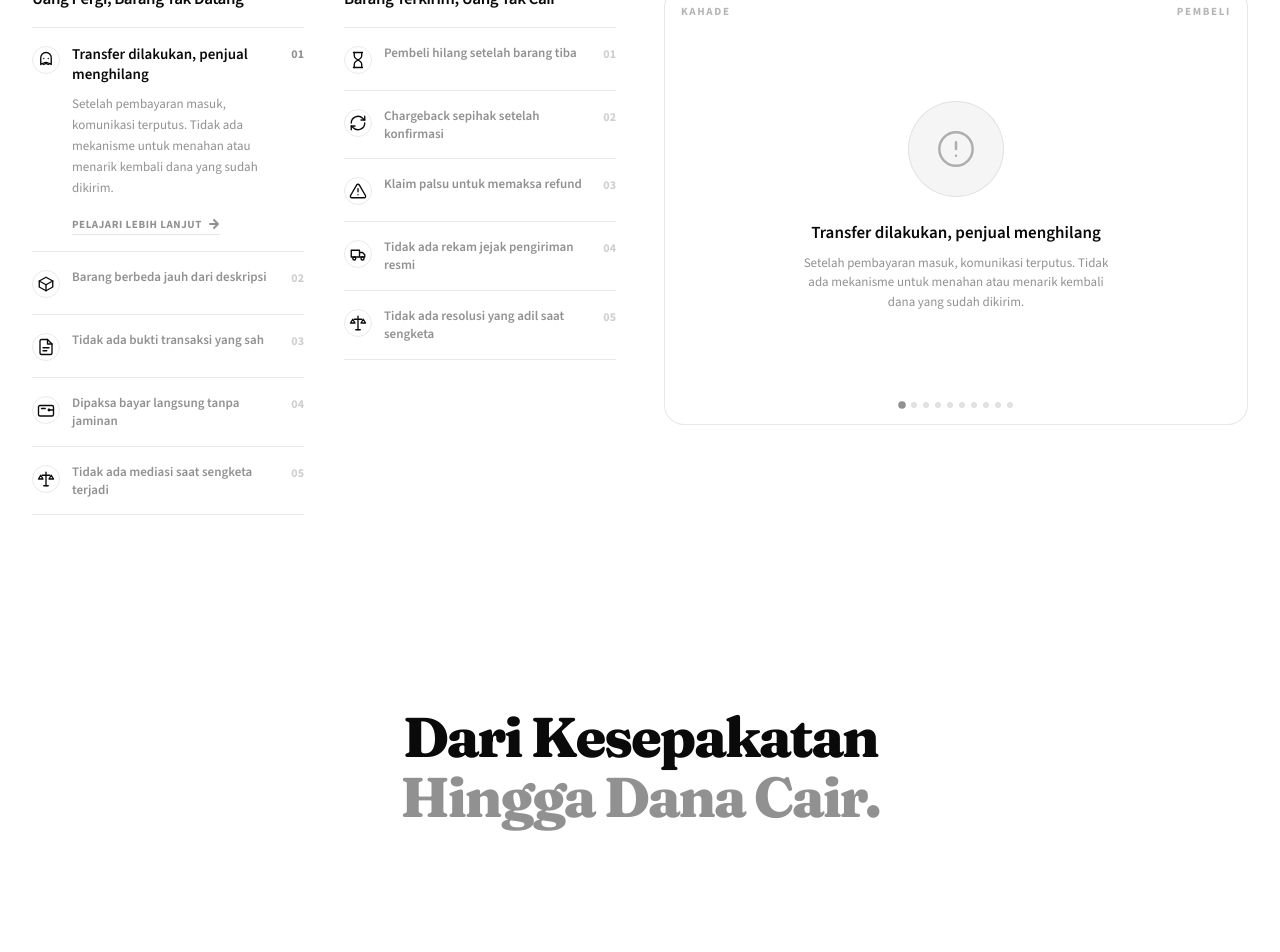
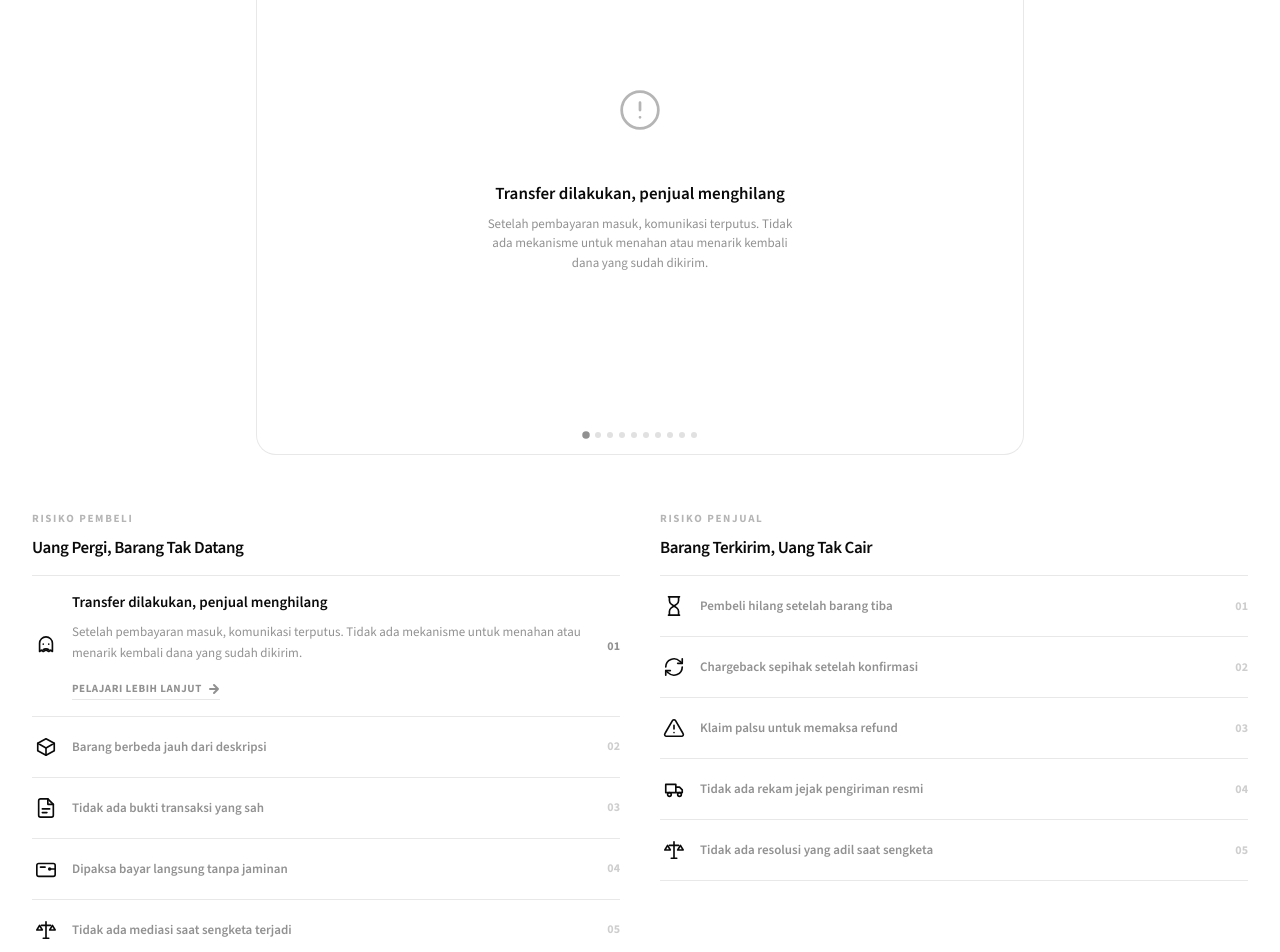
Before and after one commit to kahade-id/landing, a Next.js app: page / in a window 1280 px wide. Shown: the part 1260-2212 px from the top of the page. Built offline with nearby package versions, Linux system fonts and the light colour scheme.

Commit message:
Adjust hero, problem, and FAQ section content/layout

```diff
--- a/src/components/sections/FAQSection.tsx
+++ b/src/components/sections/FAQSection.tsx
@@ -98,7 +98,6 @@ export default function FAQSection() {
         {/* Header */}
         <div className="section-header mb-10">
           <div className={`${inView ? "anim-fade-up in-view" : ""}`}>
-            <p className="section-eyebrow">FAQ</p>
             <h2 className="section-title">
               Pertanyaan{" "}
               <span className="section-title-muted">yang Sering Ditanyakan</span>
--- a/src/components/sections/HeroSection.tsx
+++ b/src/components/sections/HeroSection.tsx
@@ -227,7 +227,7 @@ export default function HeroSection() {
 
             {/* H1 */}
             <div className={`anim-fade-up delay-2 ${inViewClass}`}>
-              <h1 className="text-4xl sm:text-5xl lg:text-[56px] font-extrabold tracking-tight leading-[1.06]">
+              <h1 className="text-[32px] sm:text-5xl lg:text-[56px] font-extrabold tracking-tight leading-[1.06]">
                 <span className="block">Kurangi Penipuan.</span>
                 <span className="block">
                   Tambah Kepercayaan.
@@ -290,7 +290,7 @@ export default function HeroSection() {
                 className={`anim-fade-up ${inViewClass} opacity-60 hover:opacity-100 transition-opacity`}
                 style={{ animationDelay: `${0.8 + i * 0.08}s` }}
               >
-                <img src={logo.src} alt={logo.alt} className="h-8 lg:h-10 w-auto" loading="lazy" />
+                <img src={logo.src} alt={logo.alt} className="h-8 lg:h-10 w-auto grayscale" loading="lazy" />
               </div>
             ))}
           </div>
@@ -300,7 +300,7 @@ export default function HeroSection() {
             <div className="marquee-track">
               {[...RegLogos, ...RegLogos].map((logo, i) => (
                 <div key={`${logo.src}-${i}`} className="flex-shrink-0 px-6 opacity-50">
-                  <img src={logo.src} alt={logo.alt} className="h-8 w-auto" loading="lazy" />
+                  <img src={logo.src} alt={logo.alt} className="h-8 w-auto grayscale" loading="lazy" />
                 </div>
               ))}
             </div>
--- a/src/components/sections/ProblemSection.tsx
+++ b/src/components/sections/ProblemSection.tsx
@@ -29,7 +29,7 @@ function ProblemIcon({ type }: { type: string }) {
   switch (type) {
     case "ghost":
       return (
-        <svg width="18" height="18" viewBox="0 0 24 24" fill="none" stroke="currentColor" strokeWidth="1.8" strokeLinecap="round" strokeLinejoin="round">
+        <svg width="22" height="22" viewBox="0 0 24 24" fill="none" stroke="currentColor" strokeWidth="1.8" strokeLinecap="round" strokeLinejoin="round">
           <path d="M9 10h.01M15 10h.01" />
           <path d="M9 16c1-.8 2-.8 3-.8s2 0 3 .8" />
           <path d="M5 18V9a7 7 0 1 1 14 0v9l-2-1.5L15 18l-3-1.5L9 18l-2-1.5z" />
@@ -37,7 +37,7 @@ function ProblemIcon({ type }: { type: string }) {
       );
     case "box":
       return (
-        <svg width="18" height="18" viewBox="0 0 24 24" fill="none" stroke="currentColor" strokeWidth="1.8" strokeLinecap="round" strokeLinejoin="round">
+        <svg width="22" height="22" viewBox="0 0 24 24" fill="none" stroke="currentColor" strokeWidth="1.8" strokeLinecap="round" strokeLinejoin="round">
           <path d="M21 8l-9-5-9 5 9 5 9-5z" />
           <path d="M3 8v8l9 5 9-5V8" />
           <path d="M12 13v8" />
@@ -45,7 +45,7 @@ function ProblemIcon({ type }: { type: string }) {
       );
     case "file":
       return (
-        <svg width="18" height="18" viewBox="0 0 24 24" fill="none" stroke="currentColor" strokeWidth="1.8" strokeLinecap="round" strokeLinejoin="round">
+        <svg width="22" height="22" viewBox="0 0 24 24" fill="none" stroke="currentColor" strokeWidth="1.8" strokeLinecap="round" strokeLinejoin="round">
           <path d="M14 2H6a2 2 0 0 0-2 2v16a2 2 0 0 0 2 2h12a2 2 0 0 0 2-2V8z" />
           <path d="M14 2v6h6" />
           <path d="M8 13h8M8 17h5" />
@@ -53,7 +53,7 @@ function ProblemIcon({ type }: { type: string }) {
       );
     case "wallet":
       return (
-        <svg width="18" height="18" viewBox="0 0 24 24" fill="none" stroke="currentColor" strokeWidth="1.8" strokeLinecap="round" strokeLinejoin="round">
+        <svg width="22" height="22" viewBox="0 0 24 24" fill="none" stroke="currentColor" strokeWidth="1.8" strokeLinecap="round" strokeLinejoin="round">
           <rect x="2" y="6" width="20" height="14" rx="2" />
           <path d="M16 12h6" />
           <circle cx="16" cy="12" r="1" />
@@ -62,7 +62,7 @@ function ProblemIcon({ type }: { type: string }) {
       );
     case "scale":
       return (
-        <svg width="18" height="18" viewBox="0 0 24 24" fill="none" stroke="currentColor" strokeWidth="1.8" strokeLinecap="round" strokeLinejoin="round">
+        <svg width="22" height="22" viewBox="0 0 24 24" fill="none" stroke="currentColor" strokeWidth="1.8" strokeLinecap="round" strokeLinejoin="round">
           <path d="M12 3v18M7 7h10" />
           <path d="M5 7l-3 5h6L5 7zM19 7l-3 5h6l-3-5z" />
           <path d="M9 21h6" />
@@ -70,7 +70,7 @@ function ProblemIcon({ type }: { type: string }) {
       );
     case "hourglass":
       return (
-        <svg width="18" height="18" viewBox="0 0 24 24" fill="none" stroke="currentColor" strokeWidth="1.8" strokeLinecap="round" strokeLinejoin="round">
+        <svg width="22" height="22" viewBox="0 0 24 24" fill="none" stroke="currentColor" strokeWidth="1.8" strokeLinecap="round" strokeLinejoin="round">
           <path d="M6 2h12M6 22h12" />
           <path d="M7 2v4a5 5 0 0 0 2 4l3 2 3-2a5 5 0 0 0 2-4V2" />
           <path d="M7 22v-4a5 5 0 0 1 2-4l3-2 3 2a5 5 0 0 1 2 4v4" />
@@ -78,7 +78,7 @@ function ProblemIcon({ type }: { type: string }) {
       );
     case "refresh":
       return (
-        <svg width="18" height="18" viewBox="0 0 24 24" fill="none" stroke="currentColor" strokeWidth="1.8" strokeLinecap="round" strokeLinejoin="round">
+        <svg width="22" height="22" viewBox="0 0 24 24" fill="none" stroke="currentColor" strokeWidth="1.8" strokeLinecap="round" strokeLinejoin="round">
           <path d="M3 12a9 9 0 0 1 15.3-6.3L21 8" />
           <path d="M21 3v5h-5" />
           <path d="M21 12a9 9 0 0 1-15.3 6.3L3 16" />
@@ -87,14 +87,14 @@ function ProblemIcon({ type }: { type: string }) {
       );
     case "alert":
       return (
-        <svg width="18" height="18" viewBox="0 0 24 24" fill="none" stroke="currentColor" strokeWidth="1.8" strokeLinecap="round" strokeLinejoin="round">
+        <svg width="22" height="22" viewBox="0 0 24 24" fill="none" stroke="currentColor" strokeWidth="1.8" strokeLinecap="round" strokeLinejoin="round">
           <path d="M10.3 3.9a2 2 0 0 1 3.4 0l8 13.8A2 2 0 0 1 20 21H4a2 2 0 0 1-1.7-3.3z" />
           <path d="M12 9v4M12 17h.01" />
         </svg>
       );
     case "truck":
       return (
-        <svg width="18" height="18" viewBox="0 0 24 24" fill="none" stroke="currentColor" strokeWidth="1.8" strokeLinecap="round" strokeLinejoin="round">
+        <svg width="22" height="22" viewBox="0 0 24 24" fill="none" stroke="currentColor" strokeWidth="1.8" strokeLinecap="round" strokeLinejoin="round">
           <path d="M3 7h11v9H3zM14 10h4l3 3v3h-7z" />
           <circle cx="7" cy="18" r="2" />
           <circle cx="18" cy="18" r="2" />
@@ -102,7 +102,7 @@ function ProblemIcon({ type }: { type: string }) {
       );
     default:
       return (
-        <svg width="18" height="18" viewBox="0 0 24 24" fill="none" stroke="currentColor" strokeWidth="1.8" strokeLinecap="round" strokeLinejoin="round">
+        <svg width="22" height="22" viewBox="0 0 24 24" fill="none" stroke="currentColor" strokeWidth="1.8" strokeLinecap="round" strokeLinejoin="round">
           <circle cx="12" cy="12" r="10" />
           <path d="M12 8v4M12 16h.01" />
         </svg>
@@ -142,8 +142,8 @@ function ProblemItem({ item, active, onClick }: {
       onKeyDown={(e) => e.key === "Enter" && onClick()}
       aria-expanded={active}
     >
-      <div className="flex items-start gap-3 py-4 transition-all duration-300">
-        <span className="mt-0.5 flex h-7 w-7 flex-shrink-0 items-center justify-center rounded-md border border-ink-9 text-ink">
+      <div className="flex items-center gap-3 py-4 transition-all duration-300">
+        <span className="flex h-7 w-7 flex-shrink-0 items-center justify-center text-ink">
           <ProblemIcon type={item.icon} />
         </span>
 
@@ -162,7 +162,7 @@ function ProblemItem({ item, active, onClick }: {
           </div>
         </div>
 
-        <span className={`text-xs font-bold tabular-nums mt-0.5 w-5 flex-shrink-0 text-right transition-colors ${
+        <span className={`text-xs font-bold tabular-nums w-5 flex-shrink-0 text-right transition-colors ${
           active ? "text-ink-45" : "text-ink-20"
         }`}>
           {item.id}
@@ -177,8 +177,6 @@ export default function ProblemSection() {
   const [sectionRef, inView] = useInView(0.05);
   const [activeIndex, setActiveIndex] = useState(0);
 
-  const groupTag = activeIndex < 5 ? "Pembeli" : "Penjual";
-
   return (
     <section
       id="problem"
@@ -188,20 +186,50 @@ export default function ProblemSection() {
       <div className="max-w-7xl mx-auto px-4 sm:px-6 lg:px-8">
         {/* Header */}
         <div className={`section-header mb-12 lg:mb-16 ${inView ? "anim-fade-up in-view" : ""}`}>
-          <p className="section-eyebrow">Problem</p>
           <h2 className="section-title">
             Transaksi Online Penuh Risiko Yang Nyata.
           </h2>
-          <p className="section-lead">
-            Setiap hari jutaan transaksi terjadi tanpa perlindungan. Kedua pihak menanggung risiko besar - dan tidak harus begitu.
-          </p>
         </div>
 
-        <div className="grid lg:grid-cols-2 gap-8 lg:gap-12 items-start">
-          {/* Left: Problem Lists */}
-          <div className={`grid sm:grid-cols-2 gap-8 lg:gap-10 ${inView ? "anim-fade-up delay-1 in-view" : ""}`}>
+        <div className={`max-w-3xl mx-auto mb-10 lg:mb-14 ${inView ? "anim-fade-up delay-1 in-view" : ""}`}>
+          <div className="card aspect-[4/3] relative overflow-hidden flex items-center justify-center">
+            <span className="absolute top-4 left-4 meta-label">Kahade</span>
+
+            <div className="text-center p-8">
+              <div className="w-24 h-24 mx-auto mb-6 flex items-center justify-center text-ink-30">
+                <svg width="44" height="44" viewBox="0 0 24 24" fill="none" stroke="currentColor" strokeWidth="1.5" strokeLinecap="round" strokeLinejoin="round">
+                  <circle cx="12" cy="12" r="10" />
+                  <path d="M12 8v4M12 16h.01" />
+                </svg>
+              </div>
+              <p className="text-lg font-semibold text-ink mb-2">
+                {activeIndex < 5 ? buyerProblems[activeIndex]?.title : sellerProblems[activeIndex - 5]?.title}
+              </p>
+              <p className="text-sm text-ink-45 max-w-xs mx-auto">
+                {activeIndex < 5 ? buyerProblems[activeIndex]?.desc : sellerProblems[activeIndex - 5]?.desc}
+              </p>
+            </div>
+
+            <div className="absolute bottom-4 left-1/2 -translate-x-1/2 flex gap-1.5">
+              {[...Array(10)].map((_, i) => (
+                <button
+                  key={i}
+                  onClick={() => setActiveIndex(i)}
+                  aria-label={`Slide ${i + 1}`}
+                  className={`w-1.5 h-1.5 rounded-full transition-all duration-200 ${
+                    activeIndex === i ? "bg-ink-45 scale-125" : "bg-ink-12"
+                  }`}
+                />
+              ))}
+            </div>
+          </div>
+        </div>
+
+        <div className="grid gap-8 lg:gap-12 items-start">
+          <div className={`grid sm:grid-cols-2 gap-8 lg:gap-10 ${inView ? "anim-fade-up delay-2 in-view" : ""}`}>
             {/* Pembeli */}
             <div>
+              <p className="meta-label mb-2">Risiko Pembeli</p>
               <h3 className="text-lg font-semibold tracking-tight text-ink mb-4">
                 Uang Pergi, Barang Tak Datang
               </h3>
@@ -220,6 +248,7 @@ export default function ProblemSection() {
 
             {/* Penjual */}
             <div>
+              <p className="meta-label mb-2">Risiko Penjual</p>
               <h3 className="text-lg font-semibold tracking-tight text-ink mb-4">
                 Barang Terkirim, Uang Tak Cair
               </h3>
@@ -237,43 +266,6 @@ export default function ProblemSection() {
             </div>
           </div>
 
-          {/* Right: Visual */}
-          <div className={`lg:sticky lg:top-24 ${inView ? "anim-fade-up delay-2 in-view" : ""}`}>
-            <div className="card aspect-[4/3] relative overflow-hidden flex items-center justify-center">
-              <span className="absolute top-4 left-4 meta-label">Kahade</span>
-              <span className="absolute top-4 right-4 meta-label transition-opacity">{groupTag}</span>
-
-              {/* Visual content */}
-              <div className="text-center p-8">
-                <div className="w-24 h-24 mx-auto mb-6 rounded-full bg-ink-4 border border-ink-9 flex items-center justify-center">
-                  <svg width="40" height="40" viewBox="0 0 24 24" fill="none" stroke="var(--color-ink-30)" strokeWidth="1.5" strokeLinecap="round" strokeLinejoin="round">
-                    <circle cx="12" cy="12" r="10" />
-                    <path d="M12 8v4M12 16h.01" />
-                  </svg>
-                </div>
-                <p className="text-lg font-semibold text-ink mb-2">
-                  {activeIndex < 5 ? buyerProblems[activeIndex]?.title : sellerProblems[activeIndex - 5]?.title}
-                </p>
-                <p className="text-sm text-ink-45 max-w-xs mx-auto">
-                  {activeIndex < 5 ? buyerProblems[activeIndex]?.desc : sellerProblems[activeIndex - 5]?.desc}
-                </p>
-              </div>
-
-              {/* Dots */}
-              <div className="absolute bottom-4 left-1/2 -translate-x-1/2 flex gap-1.5">
-                {[...Array(10)].map((_, i) => (
-                  <button
-                    key={i}
-                    onClick={() => setActiveIndex(i)}
-                    aria-label={`Slide ${i + 1}`}
-                    className={`w-1.5 h-1.5 rounded-full transition-all duration-200 ${
-                      activeIndex === i ? "bg-ink-45 scale-125" : "bg-ink-12"
-                    }`}
-                  />
-                ))}
-              </div>
-            </div>
-          </div>
         </div>
       </div>
     </section>
```
